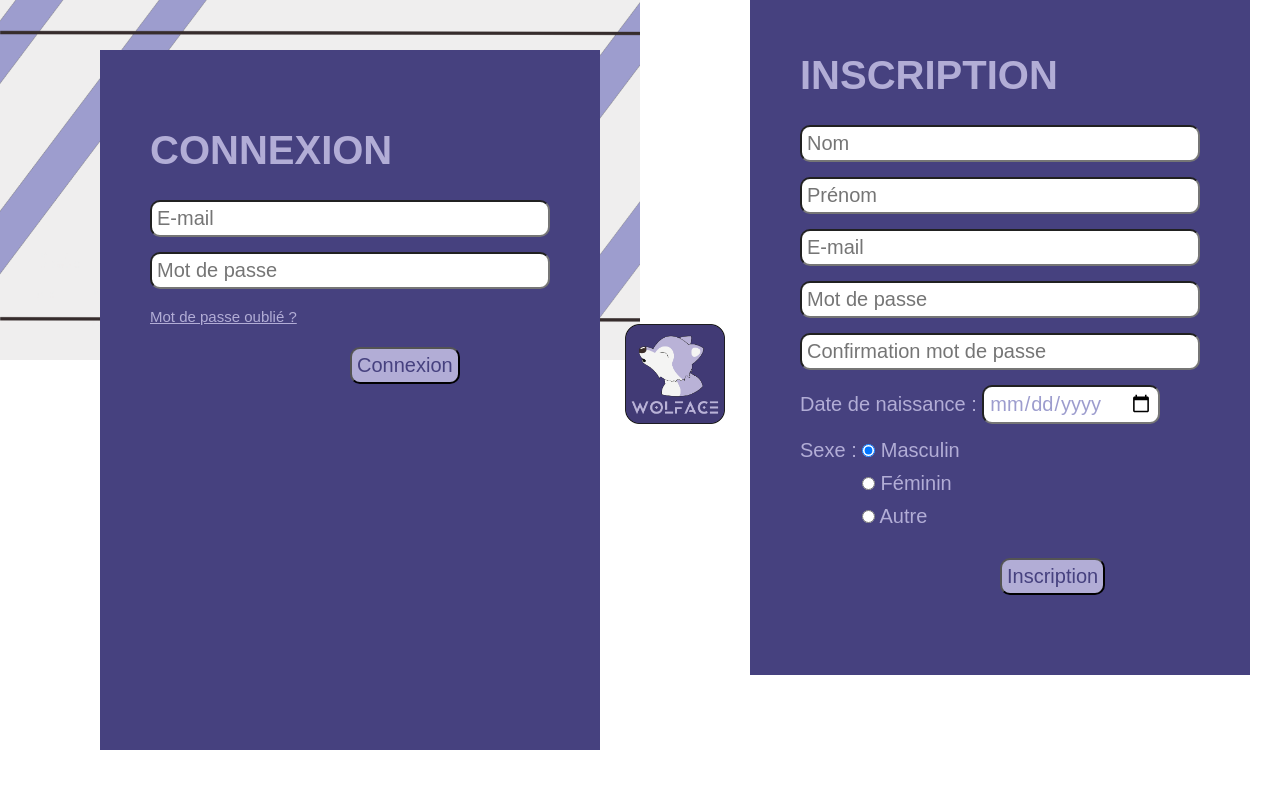
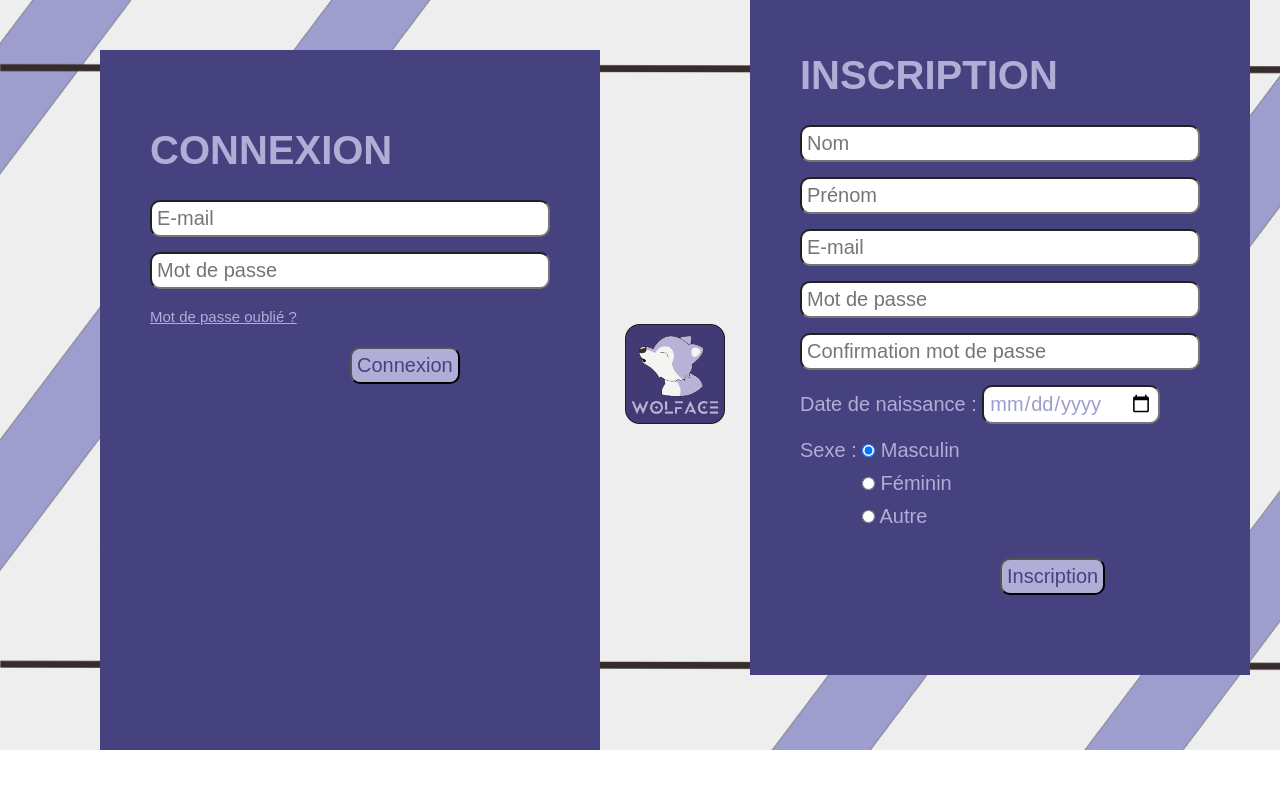
Before and after one commit to VanSkull/WOLFACE, a PHP site: page /index.php?action=connexion_inscription in a window 1280 px wide. Run offline with PHP 8.4, Linux system fonts and the light colour scheme.

Commit message:
Correction fautes CSS de Fanny 2

```diff
--- a/css/style.css
+++ b/css/style.css
@@ -17,7 +17,7 @@ html{
 /**********/
     body{
         background-image: url(../images/background.png);
-        background-size: 50%;
+        background-size: cover;
         background-repeat: no-repeat;
         font-family: "Arial";
     }
```
